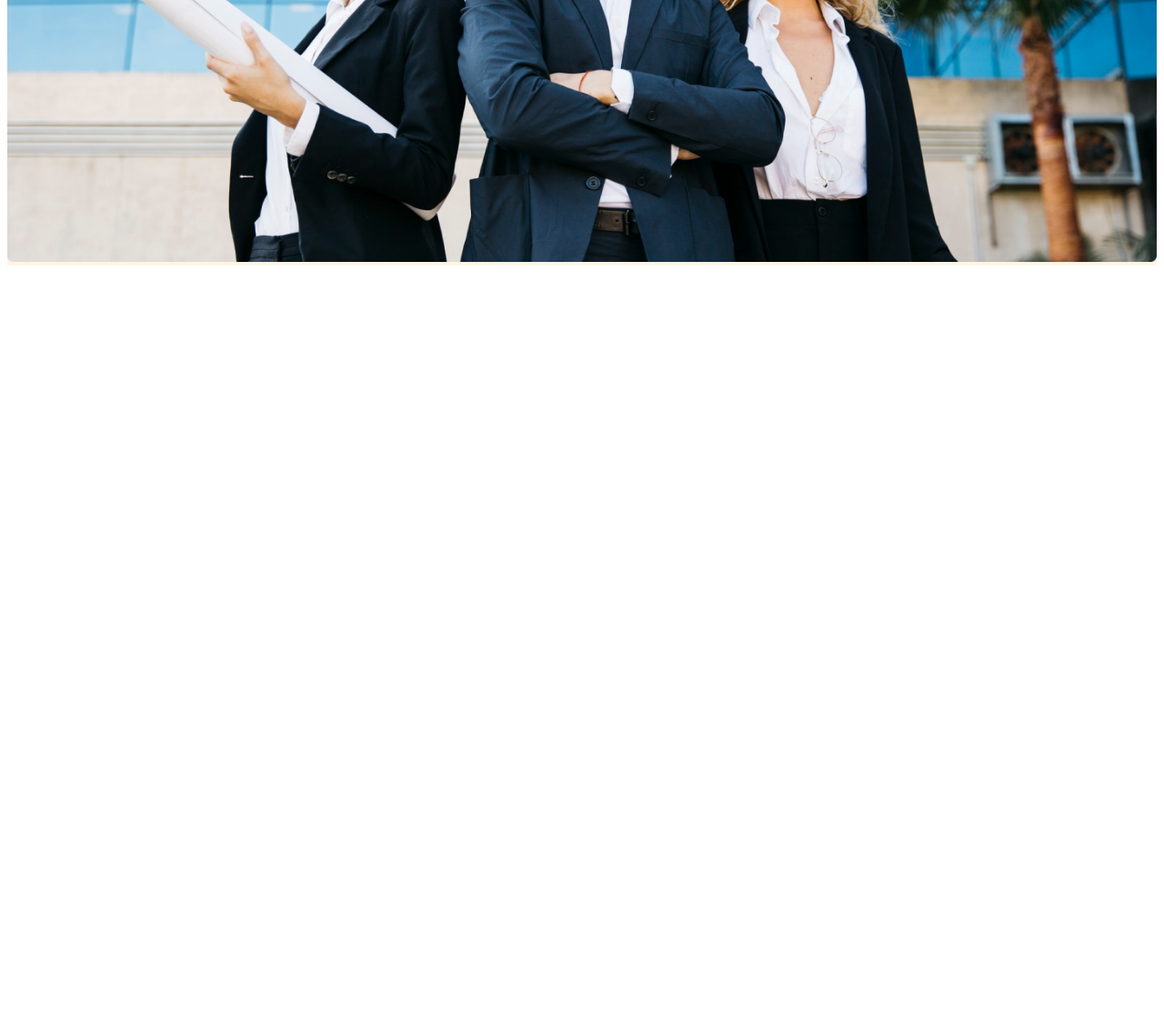
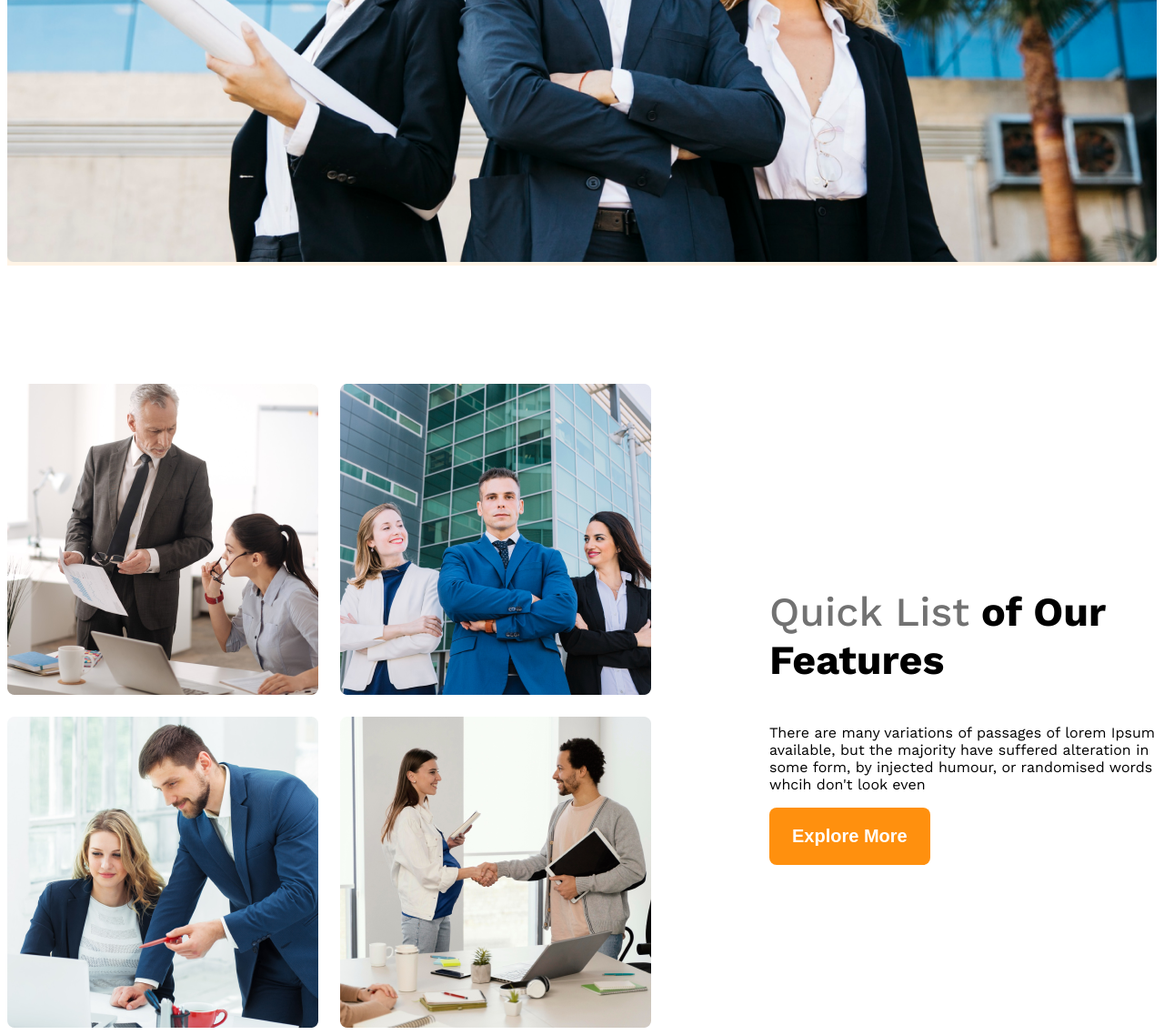
Before and after one commit to ihossainahmad/g3-architect-website, a plain HTML site: page index.html in a window 1280 px wide. Shown: the part 892-2030 px from the top of the page at 91% size. Before the commit the page ends 1192 px from the top, so only its background shows below. Drawn offline with nearby package versions, Linux system fonts and the light colour scheme.

Commit message:
added team section

```diff
--- a/index.html
+++ b/index.html
@@ -38,7 +38,25 @@
         <img class="banner-image" src="images/banner.png" alt="" />
       </div>
     </header>
-    <main></main>
+    <main>
+      <section class="teams display-flex">
+        <div class="team-img-container">
+          <img src="images/team1.png" alt="" />
+          <img src="images/team2.png" alt="" />
+          <img src="images/team3.png" alt="" />
+          <img src="images/team4.png" alt="" />
+        </div>
+        <div class="our-features">
+          <h3 class="feature-title"><span id="quick-list" class="text-light-gray">Quick List</span> <span>of Our</span> <span>Features</span></h3>
+          <p class="feature-description">
+            There are many variations of passages of lorem Ipsum available, but
+            the majority have suffered alteration in some form, by injected
+            humour, or randomised words whcih don't look even
+          </p>
+          <button class="btn-primary">Explore More</button>
+        </div>
+      </section>
+    </main>
     <footer></footer>
   </body>
 </html>
--- a/styles.css/architect.css
+++ b/styles.css/architect.css
@@ -28,6 +28,14 @@
   font-weight: 600;
   border-radius: 8px;
   border: none;
+}
+
+main {
+  max-width: 1440px;
+  margin: 0 auto;
+}
+main > section {
+  margin-top: 130px;
 }
 /* --X--shared styles--X-- */
 
@@ -77,7 +85,27 @@
   width: 100%;
 }
 /* --x--Baneer Related styles--x-- */
-
+/* teams and features */
+.teams {
+  align-items: center;
+}
+.team-img-container {
+  display: grid;
+  grid-template-columns: repeat(2, 1fr);
+  gap: 24px;
+}
+.our-features {
+  margin-left: 130px;
+  max-width: 530px;
+}
+.feature-title{
+  font-size: 2.8rem;
+  font-weight: 700;
+}
+#quick-list{
+  font-weight: 500;
+}
+/* ----xx---teams and features---xx-- */
 /* responsive media query */
 @media screen and (max-width: 576px) {
   .navbar,
```
